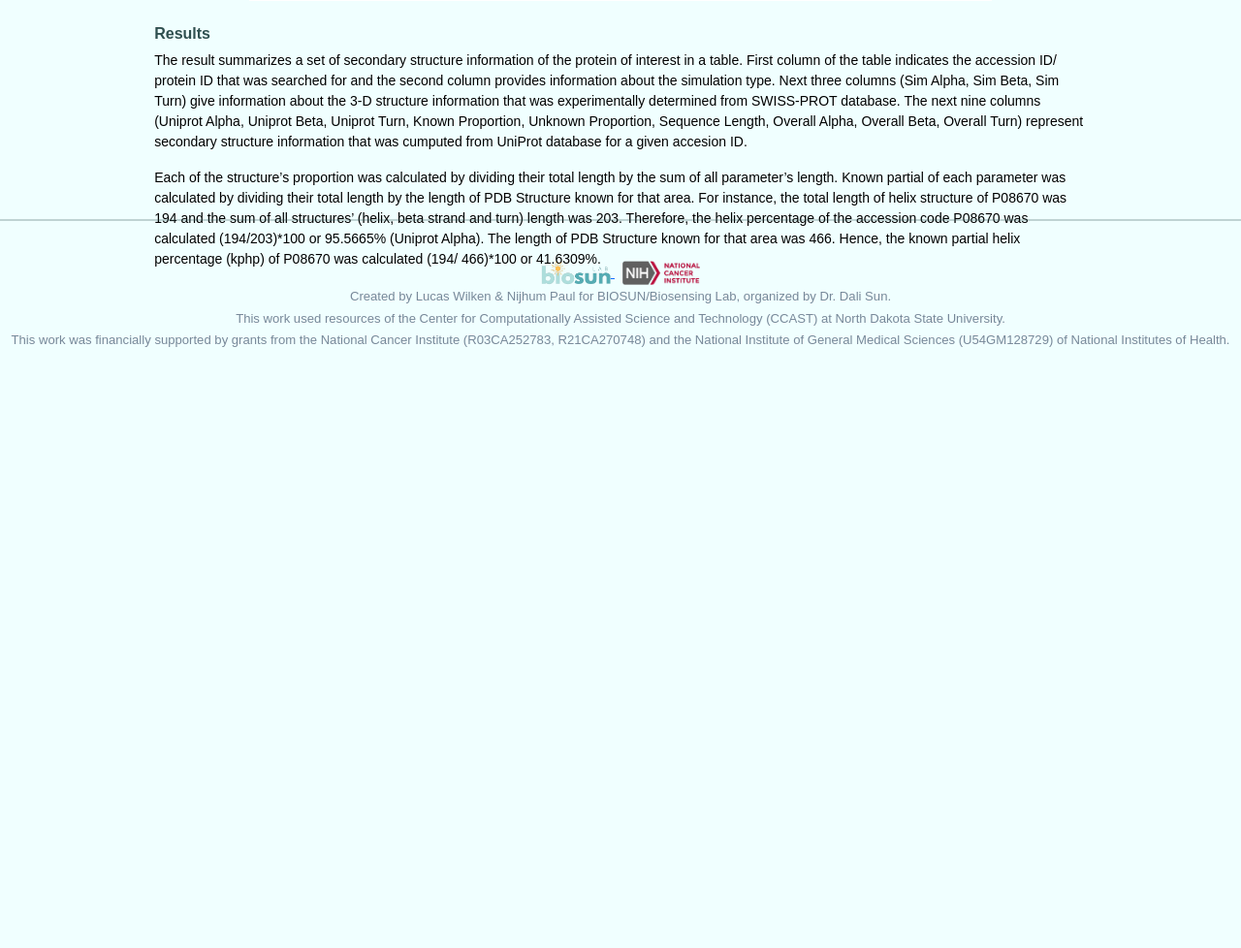
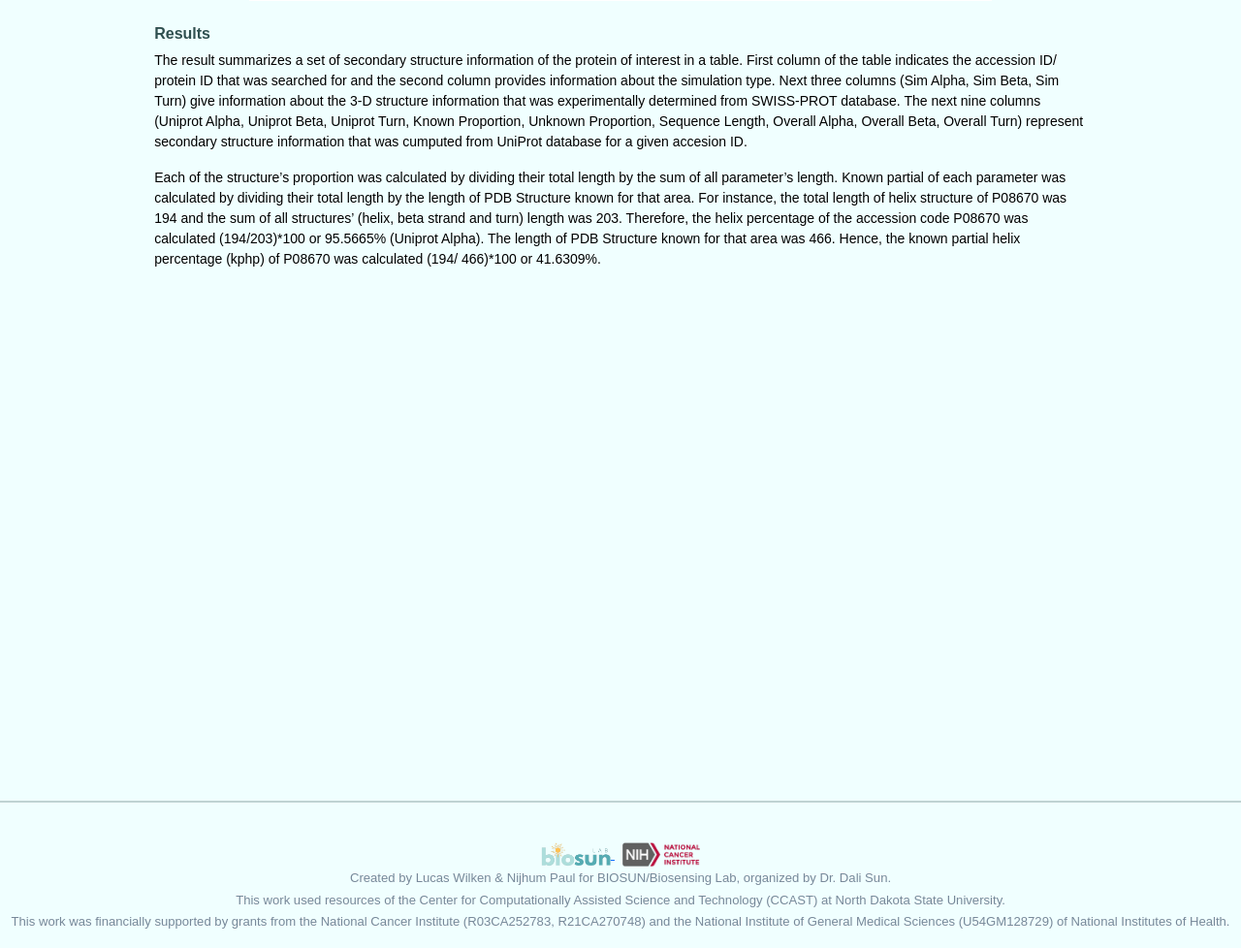
Before and after one commit to alfrediolu/FAPS, a Django app: page /help in a window 1280 px wide. Shown: the part 702-1680 px from the top of the page at 97% size. Before the commit the page ends 1060 px from the top, so only its background shows below. Run offline with Django 3.2, Linux system fonts and the light colour scheme.

Commit message:
styles.css

```diff
--- a/static/styles.css
+++ b/static/styles.css
@@ -141,7 +141,7 @@
 
 .card-help {
     background-color: azure !important;
-    height: 600px;
+    height: 1200px;
     width: 1000px;
     margin: 0 auto; /* Added */
     float: none; /* Added */
```
